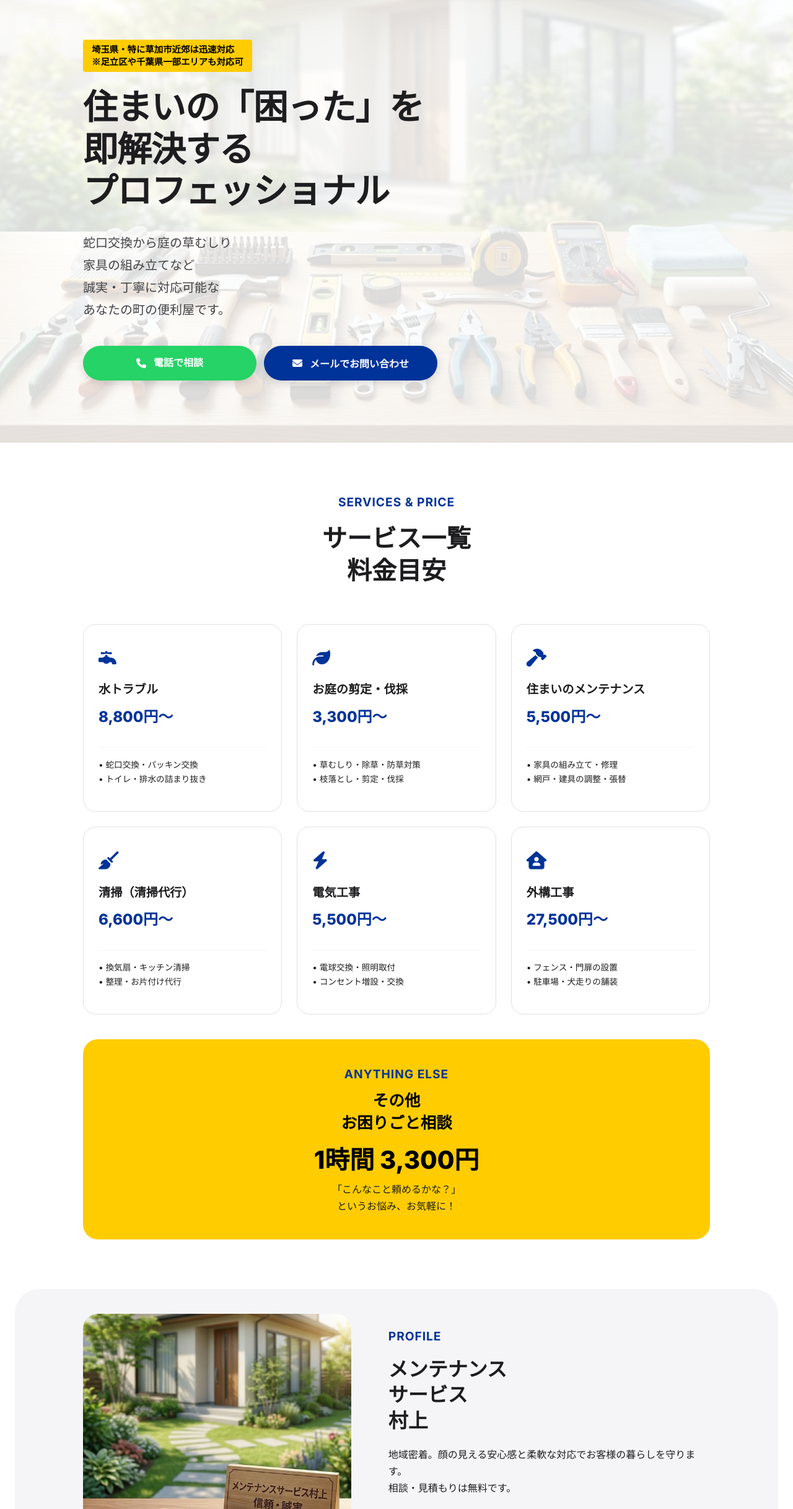
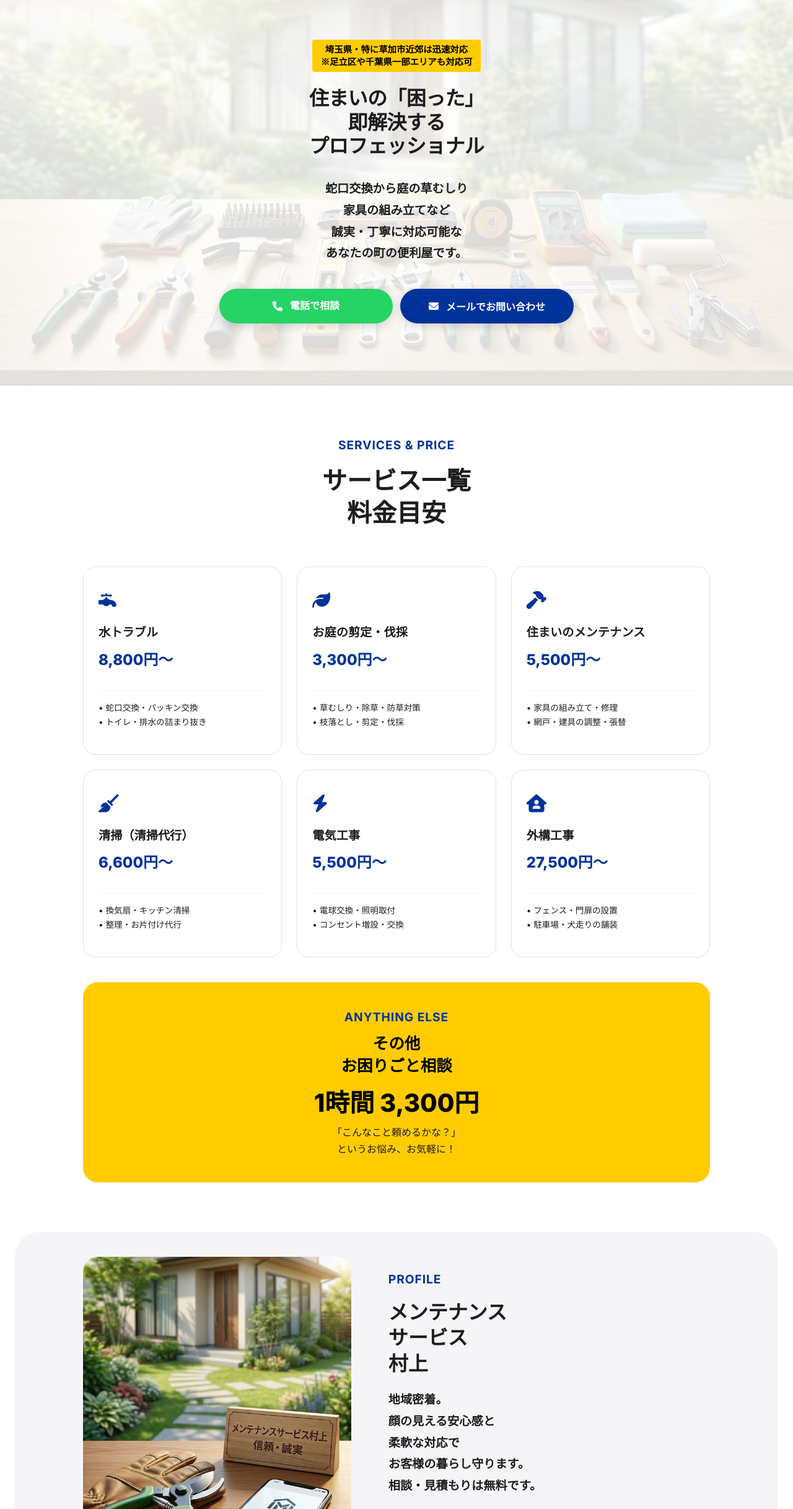
Before and after one commit to nitraiders/maintenance-service-murakami, a website: page public/index.html in a window 1280 px wide. Shown: the part 76-2511 px from the top of the page at 62% size. Drawn offline with Linux system fonts and the light colour scheme.

Commit message:
design: refine hero text, font sizes, and button alignment

```diff
--- a/public/index.html
+++ b/public/index.html
@@ -118,8 +118,8 @@
             background-size: cover; background-position: center;
         }
         .hero-tag { display: inline-block; background: var(--accent); color: #000; padding: 6px 14px; border-radius: 4px; font-weight: 700; font-size: 0.9rem; margin-bottom: 24px; line-height: 1.4; }
-        .hero-title { font-size: 3.5rem; line-height: 1.2; font-weight: 900; margin-bottom: 32px; letter-spacing: -0.02em; }
-        .hero-desc { font-size: 1.25rem; color: var(--text-sub); margin-bottom: 40px; line-height: 1.8; }
+        .hero-title { font-size: 2rem; line-height: 1.2; font-weight: 900; margin-bottom: 32px; letter-spacing: -0.02em; }
+        .hero-desc { font-size: 1.2rem; color: var(--text-main); margin-bottom: 40px; line-height: 1.8; font-weight: 700; }
 
         section { padding: 80px 0; }
         .section-label {
@@ -212,11 +212,18 @@
             }
             .menu-logo-wrap {
                 display: flex; flex-direction: column; align-items: center; justify-content: center; gap: 10px;
-                margin-top: auto; padding: 30px 0; width: 100%; text-align: center;
+                padding: 30px 0; width: 100%; text-align: center;
                 background: #fbfbfb; border-top: 1px solid #eee;
             }
             .menu-logo-wrap img { height: 36px; opacity: 0.9; }
             .menu-logo-wrap span { font-size: 1.1rem; font-weight: 900; color: var(--logo-green); }
+        }
+
+        .hero-content {
+            display: flex;
+            flex-direction: column;
+            align-items: center;
+            text-align: center;
         }
     </style>
 </head>
@@ -253,9 +260,9 @@
             <div class="container">
                 <div class="hero-content">
                     <span class="hero-tag">埼玉県・特に草加市近郊は迅速対応<br>※足立区や千葉県一部エリアも対応可</span>
-                    <h1 class="hero-title">住まいの「困った」を<br>即解決する<br>プロフェッショナル</h1>
+                    <h1 class="hero-title">住まいの「困った」<br>即解決する<br>プロフェッショナル</h1>
                     <p class="hero-desc">蛇口交換から庭の草むしり<br>家具の組み立てなど<br>誠実・丁寧に対応可能な<br>あなたの町の便利屋です。</p>
-                    <div style="display: flex; gap: 12px; flex-wrap: wrap;">
+                    <div style="display: flex; gap: 12px; flex-wrap: wrap; justify-content: center;">
                         <a href="tel:09032032724" class="btn-call"><i class="fas fa-phone"></i> 電話で相談</a>
                         <button class="open-modal-btn btn-mail"><i class="fas fa-envelope"></i> メールでお問い合わせ</button>
                     </div>
@@ -340,13 +347,19 @@
                 <div class="about-content">
                     <span class="section-label" style="text-align: left;">PROFILE</span>
                     <h2 style="font-size: 2rem; font-weight: 900; margin-bottom: 20px; line-height: 1.3;">メンテナンス<br>サービス<br>村上</h2>
-                    <p style="margin-bottom: 24px;">地域密着。顔の見える安心感と柔軟な対応でお客様の暮らしを守ります。<br>相談・見積もりは無料です。</p>
+                    <p style="margin-bottom: 24px; font-size: 1.2rem; font-weight: 700; line-height: 1.8;">
+                        地域密着。<br>
+                        顔の見える安心感と<br>
+                        柔軟な対応で<br>
+                        お客様の暮らし守ります。<br>
+                        相談・見積もりは無料です。
+                    </p>
                     <ul class="info-list">
                         <li><i class="fas fa-map-marker-alt"></i>
                             <div><strong>所在地</strong>〒340-0006<br>埼玉県草加市八幡町510-22</div>
                         </li>
                     </ul>
-                    <div style="display: flex; gap: 12px; margin-top: 32px; flex-wrap: wrap;">
+                    <div style="display: flex; gap: 12px; margin-top: 32px; flex-wrap: wrap; justify-content: center;">
                         <a href="tel:09032032724" class="btn-call"><i class="fas fa-phone"></i> 電話で相談</a>
                         <button class="open-modal-btn btn-mail"><i class="fas fa-envelope"></i> メールでお問い合わせ</button>
                     </div>
```
Also changed, not shown: index.html (+13 -7 lines).
